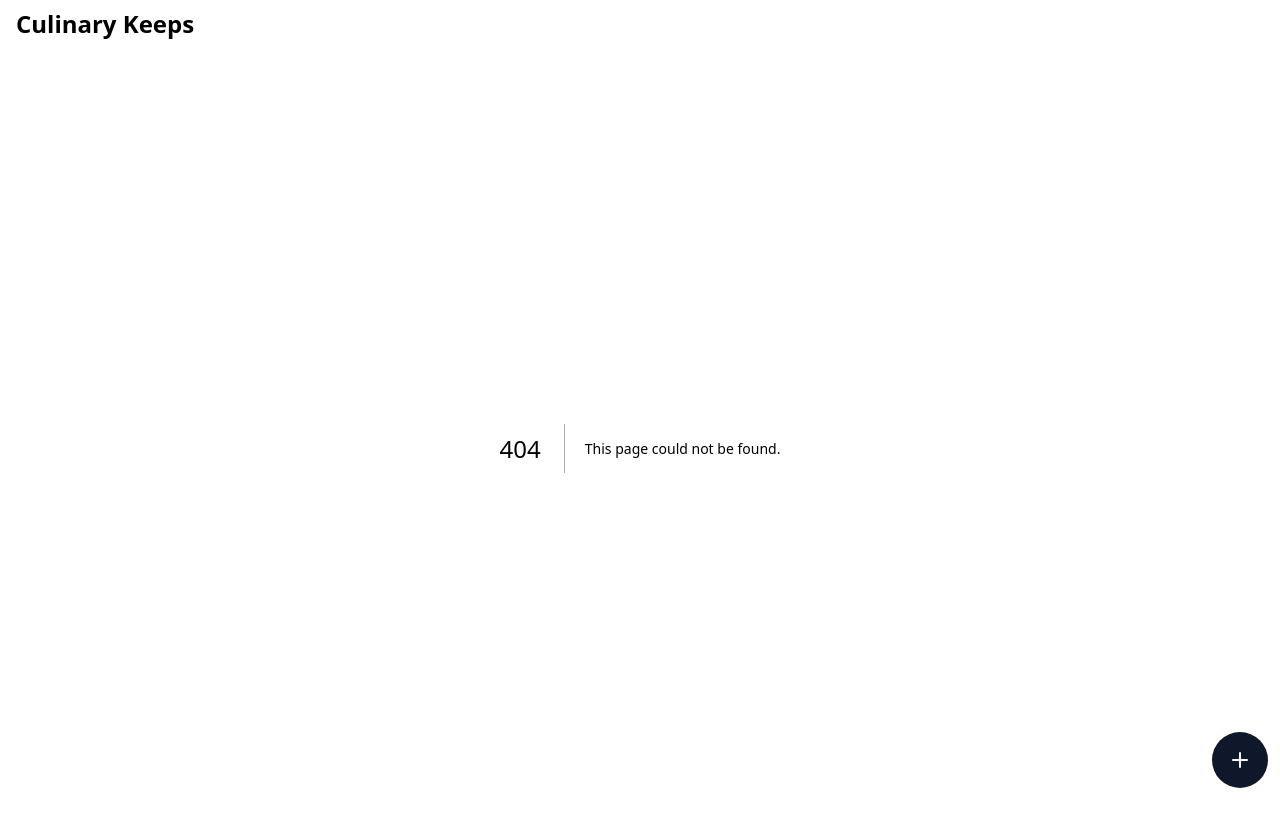
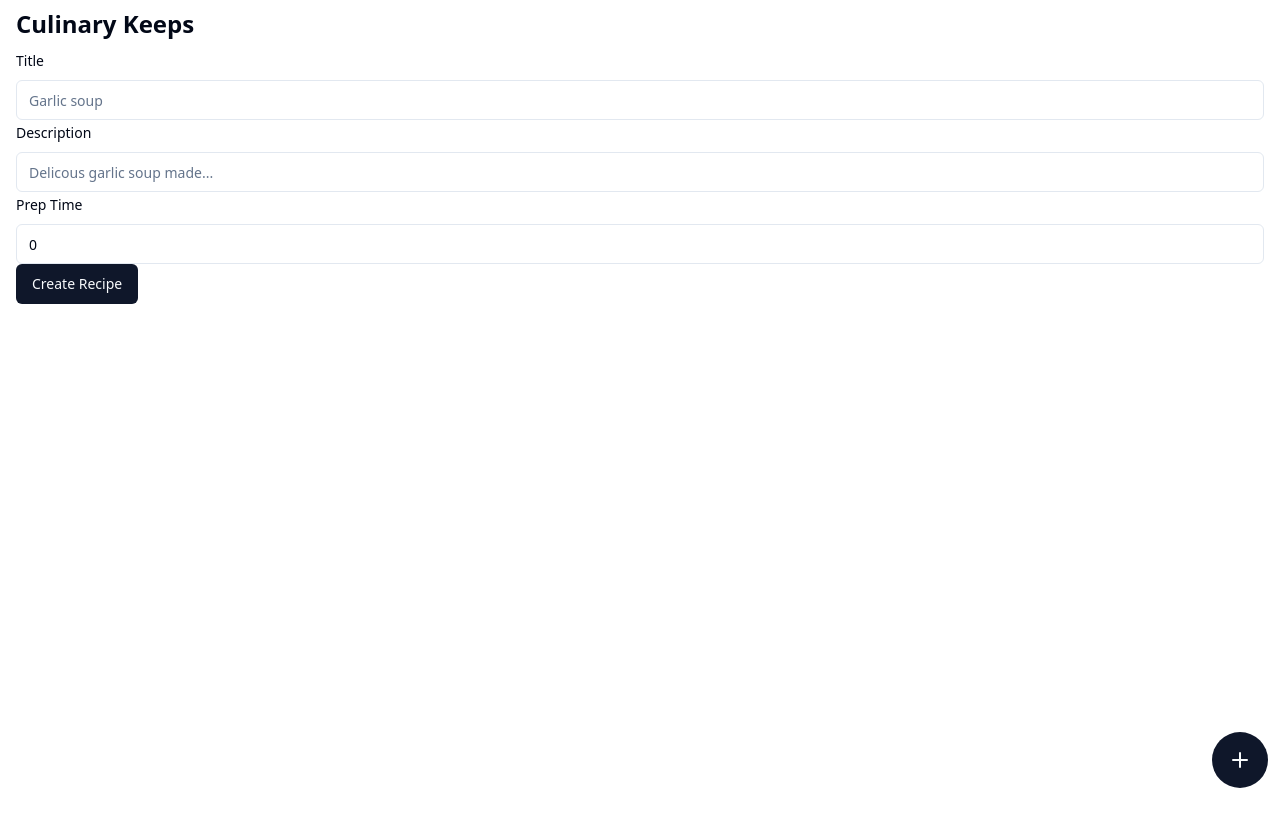
Before and after one commit to LukePetko/recipe-app, a Next.js app: page /create-recipe in a window 1280 px wide. Before the commit this address had no page. Shown: the top 826 px of the page. After the commit the page ends 800 px from the top, so only its background shows below. Built offline with nearby package versions, Linux system fonts and the light colour scheme.

Commit message:
adding form for recipe creation

```diff
--- a/drizzle.config.ts
+++ b/drizzle.config.ts
@@ -2,9 +2,9 @@
 export default {
   schema: "./src/schema/*",
   out: "./drizzle",
-  driver: 'turso',
+  driver: "turso",
   dbCredentials: {
-      url: process.env.TURSO_DB_URL!,
+    url: process.env.TURSO_DB_URL!,
     authToken: process.env.TURSO_DB_AUTH_TOKEN,
-  }
+  },
 } satisfies Config;
--- a/package.json
+++ b/package.json
@@ -10,8 +10,10 @@
   },
   "dependencies": {
     "@clerk/nextjs": "^4.29.5",
+    "@hookform/resolvers": "^3.3.4",
     "@libsql/client": "^0.4.3",
     "@radix-ui/react-dropdown-menu": "^2.0.6",
+    "@radix-ui/react-label": "^2.0.2",
     "@radix-ui/react-slot": "^1.0.2",
     "@radix-ui/react-tabs": "^1.0.4",
     "@types/node": "20.11.14",
@@ -30,10 +32,12 @@
     "react": "18.2.0",
     "react-dom": "18.2.0",
     "react-feather": "^2.0.10",
+    "react-hook-form": "^7.50.0",
     "tailwind-merge": "^2.2.1",
     "tailwindcss": "3.4.1",
     "tailwindcss-animate": "^1.0.7",
-    "typescript": "5.3.3"
+    "typescript": "5.3.3",
+    "zod": "^3.22.4"
   },
   "devDependencies": {
     "drizzle-kit": "^0.20.14"
--- /dev/null
+++ b/src/app/create-recipe/page.tsx
@@ -0,0 +1,84 @@
+"use client";
+import {
+  type CreateRecipeSchemaType,
+  createRecipeSchema,
+} from "@/schemas/createRecipe.schema";
+import React from "react";
+import { useForm } from "react-hook-form";
+import { zodResolver } from "@hookform/resolvers/zod";
+import {
+  Form,
+  FormControl,
+  FormDescription,
+  FormField,
+  FormItem,
+  FormLabel,
+  FormMessage,
+} from "@/components/ui/form";
+import { Input } from "@/components/ui/input";
+import { Button } from "@/components/ui/button";
+
+export default function CreateRecipeForm() {
+  const form = useForm<CreateRecipeSchemaType>({
+    resolver: zodResolver(createRecipeSchema),
+    defaultValues: {
+      title: "",
+      description: "",
+      prepTime: 0,
+      cookTime: 0,
+      totalTime: 0,
+      servings: 0,
+    },
+  });
+
+  const onSubmit = (values: CreateRecipeSchemaType) => {
+    console.log(values);
+  };
+
+  return (
+    <Form {...form}>
+      <form onSubmit={form.handleSubmit(onSubmit)}>
+        <FormField
+          control={form.control}
+          name="title"
+          render={({ field }) => (
+            <FormItem>
+              <FormLabel>Title</FormLabel>
+              <FormControl>
+                <Input placeholder="Garlic soup" {...field} />
+              </FormControl>
+              <FormMessage />
+            </FormItem>
+          )}
+        />
+        <FormField
+          control={form.control}
+          name="description"
+          render={({ field }) => (
+            <FormItem>
+              <FormLabel>Description</FormLabel>
+              <FormControl>
+                <Input placeholder="Delicous garlic soup made..." {...field} />
+              </FormControl>
+              <FormMessage />
+            </FormItem>
+          )}
+        />
+        <FormField
+          control={form.control}
+          name="prepTime"
+          render={({ field }) => (
+            <FormItem>
+              <FormLabel>Prep Time</FormLabel>
+              <FormControl>
+                <Input type="number" placeholder="20" {...field} />
+              </FormControl>
+              <FormMessage />
+            </FormItem>
+          )}
+        />
+        <Button type="submit">Create Recipe</Button>
+      </form>
+    </Form>
+  );
+}
--- a/src/app/page.tsx
+++ b/src/app/page.tsx
@@ -1,5 +1,5 @@
+import { redirect } from "next/navigation";
+
 export default async function Home() {
-  return (
-      <h1 className="text-4xl font-bold">Culinary Keeps</h1>
-  );
+  redirect("/recipes");
 }
--- /dev/null
+++ b/src/app/recipes/page.tsx
@@ -0,0 +1,3 @@
+export default async function Home() {
+  return <h1 className="text-4xl font-bold">Culinary Keeps</h1>;
+}
--- a/src/components/AddButton.tsx
+++ b/src/components/AddButton.tsx
@@ -8,6 +8,7 @@
   DropdownMenuSeparator,
   DropdownMenuTrigger,
 } from "./ui/dropdown-menu";
+import Link from "next/link";
 
 export default function AddButton() {
   return (
@@ -19,9 +20,15 @@
           </Button>
         </DropdownMenuTrigger>
         <DropdownMenuContent className="m-3">
-          <DropdownMenuItem className="text-lg">Create New Recipe</DropdownMenuItem>
+          <Link href="create-recipe">
+            <DropdownMenuItem className="text-lg">
+              Create New Recipe
+            </DropdownMenuItem>
+          </Link>
           <DropdownMenuSeparator />
-          <DropdownMenuItem className="text-lg">Create New List</DropdownMenuItem>
+          <DropdownMenuItem className="text-lg">
+            Create New List
+          </DropdownMenuItem>
         </DropdownMenuContent>
       </DropdownMenu>
     </div>
--- /dev/null
+++ b/src/components/FormField.tsx
@@ -0,0 +1,47 @@
+import React from "react";
+import {
+  FormControl,
+  FormDescription,
+  FormItem,
+  FormLabel,
+  FormMessage,
+  FormField as UIFormField,
+} from "./ui/form";
+import { Input } from "./ui/input";
+import { FieldValues, UseFormReturn } from "react-hook-form";
+
+type FormFieldProps<
+  TForm extends UseFormReturn<FieldValues> = UseFormReturn<FieldValues>,
+> = React.ComponentProps<typeof UIFormField> & {
+  title?: string;
+  placeholder?: string;
+  description?: string;
+  form: TForm;
+};
+
+function FormField<TForm>({
+  form,
+  name,
+  title,
+  placeholder,
+  description,
+}: FormFieldProps<TForm>) {
+  return (
+    <UIFormField
+      control={form.control}
+      name={name}
+      render={({ field }) => (
+        <FormItem>
+          {title && <FormLabel>{title}</FormLabel>}
+          <FormControl>
+            <Input placeholder={placeholder} {...field} />
+          </FormControl>
+          {description && <FormDescription>{description}</FormDescription>}
+          <FormMessage />
+        </FormItem>
+      )}
+    />
+  );
+}
+
+export default FormField;
--- a/src/components/NavBar.tsx
+++ b/src/components/NavBar.tsx
@@ -1,11 +1,14 @@
 import { UserButton } from "@clerk/nextjs";
+import Link from "next/link";
 import React from "react";
 
 export default function NavBar() {
   return (
     <>
       <nav className="w-full fixed flex items-center justify-between p-4 bg-white h-12">
-        <h1 className="text-2xl font-bold">Culinary Keeps</h1>
+        <Link href="/">
+          <h1 className="text-2xl font-bold">Culinary Keeps</h1>
+        </Link>
         <UserButton />
       </nav>
     </>
--- /dev/null
+++ b/src/components/ui/form.tsx
@@ -0,0 +1,176 @@
+import * as React from "react"
+import * as LabelPrimitive from "@radix-ui/react-label"
+import { Slot } from "@radix-ui/react-slot"
+import {
+  Controller,
+  ControllerProps,
+  FieldPath,
+  FieldValues,
+  FormProvider,
+  useFormContext,
+} from "react-hook-form"
+
+import { cn } from "@/lib/utils"
+import { Label } from "@/components/ui/label"
+
+const Form = FormProvider
+
+type FormFieldContextValue<
+  TFieldValues extends FieldValues = FieldValues,
+  TName extends FieldPath<TFieldValues> = FieldPath<TFieldValues>
+> = {
+  name: TName
+}
+
+const FormFieldContext = React.createContext<FormFieldContextValue>(
+  {} as FormFieldContextValue
+)
+
+const FormField = <
+  TFieldValues extends FieldValues = FieldValues,
+  TName extends FieldPath<TFieldValues> = FieldPath<TFieldValues>
+>({
+  ...props
+}: ControllerProps<TFieldValues, TName>) => {
+  return (
+    <FormFieldContext.Provider value={{ name: props.name }}>
+      <Controller {...props} />
+    </FormFieldContext.Provider>
+  )
+}
+
+const useFormField = () => {
+  const fieldContext = React.useContext(FormFieldContext)
+  const itemContext = React.useContext(FormItemContext)
+  const { getFieldState, formState } = useFormContext()
+
+  const fieldState = getFieldState(fieldContext.name, formState)
+
+  if (!fieldContext) {
+    throw new Error("useFormField should be used within <FormField>")
+  }
+
+  const { id } = itemContext
+
+  return {
+    id,
+    name: fieldContext.name,
+    formItemId: `${id}-form-item`,
+    formDescriptionId: `${id}-form-item-description`,
+    formMessageId: `${id}-form-item-message`,
+    ...fieldState,
+  }
+}
+
+type FormItemContextValue = {
+  id: string
+}
+
+const FormItemContext = React.createContext<FormItemContextValue>(
+  {} as FormItemContextValue
+)
+
+const FormItem = React.forwardRef<
+  HTMLDivElement,
+  React.HTMLAttributes<HTMLDivElement>
+>(({ className, ...props }, ref) => {
+  const id = React.useId()
+
+  return (
+    <FormItemContext.Provider value={{ id }}>
+      <div ref={ref} className={cn("space-y-2", className)} {...props} />
+    </FormItemContext.Provider>
+  )
+})
+FormItem.displayName = "FormItem"
+
+const FormLabel = React.forwardRef<
+  React.ElementRef<typeof LabelPrimitive.Root>,
+  React.ComponentPropsWithoutRef<typeof LabelPrimitive.Root>
+>(({ className, ...props }, ref) => {
+  const { error, formItemId } = useFormField()
+
+  return (
+    <Label
+      ref={ref}
+      className={cn(error && "text-destructive", className)}
+      htmlFor={formItemId}
+      {...props}
+    />
+  )
+})
+FormLabel.displayName = "FormLabel"
+
+const FormControl = React.forwardRef<
+  React.ElementRef<typeof Slot>,
+  React.ComponentPropsWithoutRef<typeof Slot>
+>(({ ...props }, ref) => {
+  const { error, formItemId, formDescriptionId, formMessageId } = useFormField()
+
+  return (
+    <Slot
+      ref={ref}
+      id={formItemId}
+      aria-describedby={
+        !error
+          ? `${formDescriptionId}`
+          : `${formDescriptionId} ${formMessageId}`
+      }
+      aria-invalid={!!error}
+      {...props}
+    />
+  )
+})
+FormControl.displayName = "FormControl"
+
+const FormDescription = React.forwardRef<
+  HTMLParagraphElement,
+  React.HTMLAttributes<HTMLParagraphElement>
+>(({ className, ...props }, ref) => {
+  const { formDescriptionId } = useFormField()
+
+  return (
+    <p
+      ref={ref}
+      id={formDescriptionId}
+      className={cn("text-sm text-muted-foreground", className)}
+      {...props}
+    />
+  )
+})
+FormDescription.displayName = "FormDescription"
+
+const FormMessage = React.forwardRef<
+  HTMLParagraphElement,
+  React.HTMLAttributes<HTMLParagraphElement>
+>(({ className, children, ...props }, ref) => {
+  const { error, formMessageId } = useFormField()
+  const body = error ? String(error?.message) : children
+
+  if (!body) {
+    return null
+  }
+
+  return (
+    <p
+      ref={ref}
+      id={formMessageId}
+      className={cn("text-sm font-medium text-destructive", className)}
+      {...props}
+    >
+      {body}
+    </p>
+  )
+})
+FormMessage.displayName = "FormMessage"
+
+export {
+  useFormField,
+  Form,
+  FormItem,
+  FormLabel,
+  FormControl,
+  FormDescription,
+  FormMessage,
+  FormField,
+}
--- /dev/null
+++ b/src/components/ui/input.tsx
@@ -0,0 +1,25 @@
+import * as React from "react"
+
+import { cn } from "@/lib/utils"
+
+export interface InputProps
+  extends React.InputHTMLAttributes<HTMLInputElement> {}
+
+const Input = React.forwardRef<HTMLInputElement, InputProps>(
+  ({ className, type, ...props }, ref) => {
+    return (
+      <input
+        type={type}
+        className={cn(
+          "flex h-10 w-full rounded-md border border-input bg-background px-3 py-2 text-sm ring-offset-background file:border-0 file:bg-transparent file:text-sm file:font-medium placeholder:text-muted-foreground focus-visible:outline-none focus-visible:ring-2 focus-visible:ring-ring focus-visible:ring-offset-2 disabled:cursor-not-allowed disabled:opacity-50",
+          className
+        )}
+        ref={ref}
+        {...props}
+      />
+    )
+  }
+)
+Input.displayName = "Input"
+
+export { Input }
--- /dev/null
+++ b/src/components/ui/label.tsx
@@ -0,0 +1,26 @@
+"use client"
+
+import * as React from "react"
+import * as LabelPrimitive from "@radix-ui/react-label"
+import { cva, type VariantProps } from "class-variance-authority"
+
+import { cn } from "@/lib/utils"
+
+const labelVariants = cva(
+  "text-sm font-medium leading-none peer-disabled:cursor-not-allowed peer-disabled:opacity-70"
+)
+
+const Label = React.forwardRef<
+  React.ElementRef<typeof LabelPrimitive.Root>,
+  React.ComponentPropsWithoutRef<typeof LabelPrimitive.Root> &
+    VariantProps<typeof labelVariants>
+>(({ className, ...props }, ref) => (
+  <LabelPrimitive.Root
+    ref={ref}
+    className={cn(labelVariants(), className)}
+    {...props}
+  />
+))
+Label.displayName = LabelPrimitive.Root.displayName
+
+export { Label }
--- /dev/null
+++ b/src/schemas/createRecipe.schema.ts
@@ -0,0 +1,15 @@
+import { z } from "zod";
+
+export const createRecipeSchema = z.object({
+  title: z
+    .string()
+    .min(3, "Title must have at least 3 characters")
+    .max(255, "Title must have at most 255 characters"),
+  description: z.string(),
+  prepTime: z.number().int(),
+  cookTime: z.number().int(),
+  totalTime: z.number().int(),
+  servings: z.number().int(),
+});
+
+export type CreateRecipeSchemaType = z.infer<typeof createRecipeSchema>;
```
Also changed, not shown: 2 other files (tests, documents, lock files or other folders).
